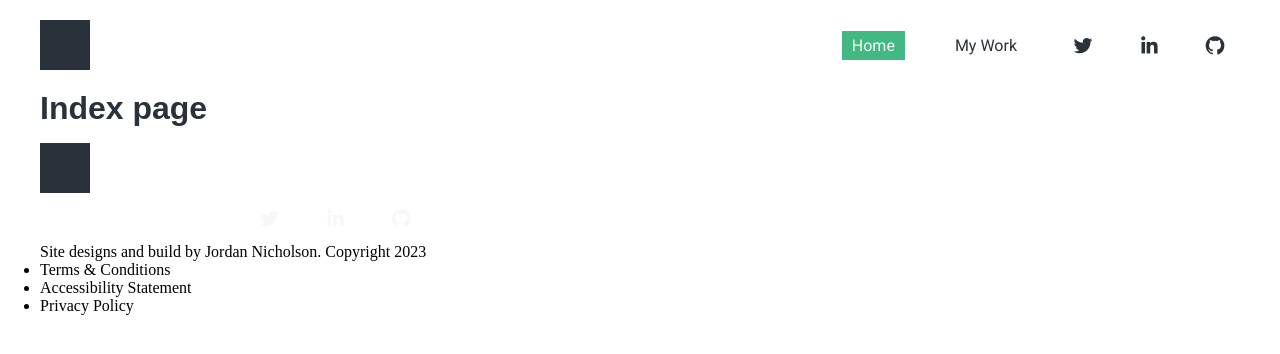
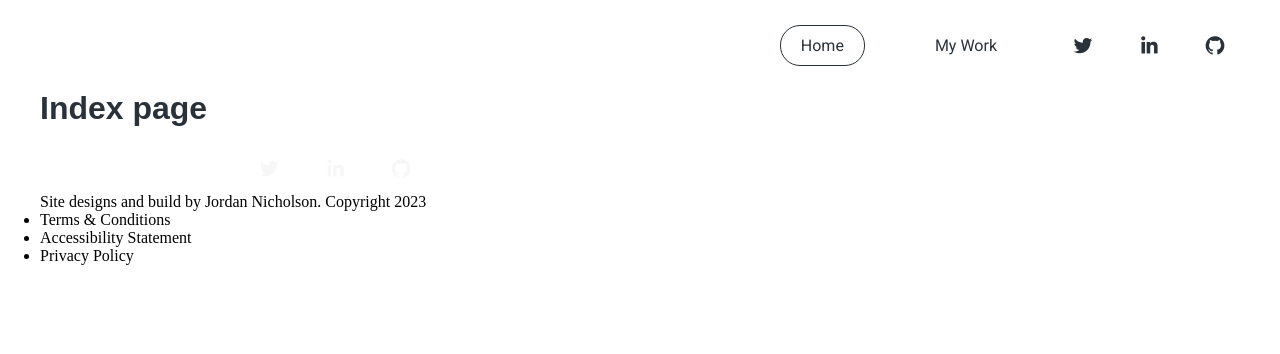
Before and after one commit to JordanNic/personal-site, a Nuxt app: page / in a window 1280 px wide. Shown: the top 354 px of the page. Built offline with nearby package versions, Linux system fonts and the light colour scheme.

Commit message:
Adjusted styling of the nav-bar

```diff
--- a/assets/scss/partials/_nav-bar.scss
+++ b/assets/scss/partials/_nav-bar.scss
@@ -10,7 +10,7 @@ nav {
     justify-content: space-between;
     padding: 20px 0px;
     @media only screen and (max-width: $break-small) {
-        padding: 20px;
+        padding: 20px 0;
     }
     &__right {
         width: 50%;
@@ -27,18 +27,16 @@ nav {
     margin: 0;
     padding: 0;
     .nav-items {
-        @include font-stack;
-        color: $black;
         margin: 0 25px;
         a {
             text-decoration: none;
             color: $black;
             @include font-stack;
+            padding: 10px 20px;
         }
         & a.router-link-active {
-            padding: 5px 10px;
-            background: #42b983;
-            color: $white;
+            border: 1px solid $black;
+            border-radius: 20px;
         }
     }
 }
@@ -60,13 +58,6 @@ nav {
     &.toggle {
         padding: 2px !important;
     }
-}
-
-.logo {
-    display: block;
-    width: 50px;
-    height: 50px;
-    background-color: $black;
 }
 
 // Mobile version - hidden hamburger menu
```
